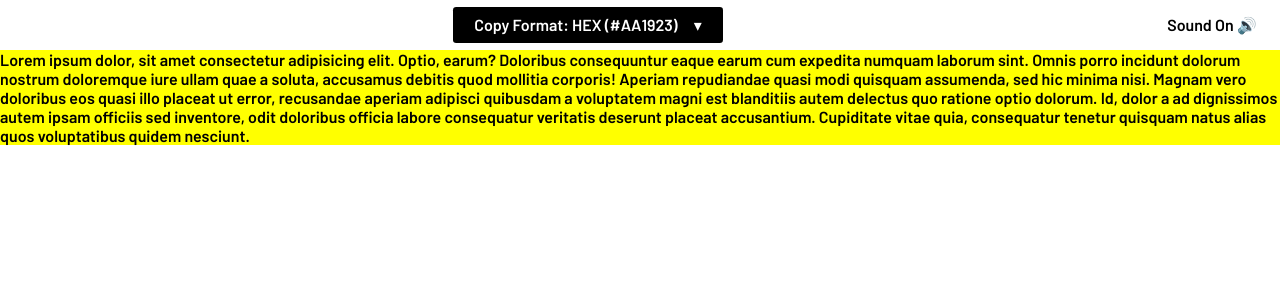
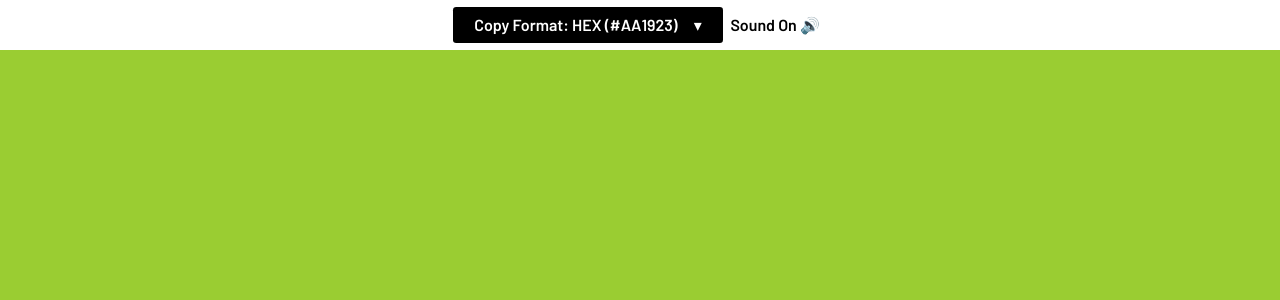
Before and after one commit to minhajul-karim/flatuicolors-clone, a React (Create React App) app: page / in a window 1280 px wide. Shown: the top 300 px of the page. Built offline with nearby package versions, Linux system fonts and the light colour scheme.

Commit message:
Initialized palettes container

```diff
--- a/src/App.js
+++ b/src/App.js
@@ -1,5 +1,6 @@
+import { useGlobalContext } from './context'
 import Header from './components/Header'
-import { useGlobalContext } from './context'
+import Palette from './components/Palette'
 
 function App() {
   const { setHasShownSubmenu } = useGlobalContext()
@@ -15,6 +16,7 @@ function App() {
       }}
     >
       <Header />
+      <Palette />
     </div>
   )
 }
--- a/src/components/Header.js
+++ b/src/components/Header.js
@@ -18,7 +18,6 @@ export default function Header() {
   }
 
   return (
-    <>
     <nav className="top-nav">
       <ul>
         <li />
@@ -63,17 +62,5 @@ export default function Header() {
         </li>
       </ul>
     </nav>
-      <p style={{ backgroundColor: 'yellow' }}>
-        Lorem ipsum dolor, sit amet consectetur adipisicing elit. Optio, earum? Doloribus
-        consequuntur eaque earum cum expedita numquam laborum sint. Omnis porro incidunt dolorum
-        nostrum doloremque iure ullam quae a soluta, accusamus debitis quod mollitia corporis!
-        Aperiam repudiandae quasi modi quisquam assumenda, sed hic minima nisi. Magnam vero
-        doloribus eos quasi illo placeat ut error, recusandae aperiam adipisci quibusdam a
-        voluptatem magni est blanditiis autem delectus quo ratione optio dolorum. Id, dolor a ad
-        dignissimos autem ipsam officiis sed inventore, odit doloribus officia labore consequatur
-        veritatis deserunt placeat accusantium. Cupiditate vitae quia, consequatur tenetur quisquam
-        natus alias quos voluptatibus quidem nesciunt.
-      </p>
-    </>
   )
 }
--- /dev/null
+++ b/src/components/Palette.js
@@ -0,0 +1,3 @@
+export default function Palette() {
+  return <div className="palette-container" />
+}
--- a/src/index.scss
+++ b/src/index.scss
@@ -1,4 +1,8 @@
 @import url('https://fonts.googleapis.com/css2?family=Barlow:wght@600&display=swap');
+
+$top-nav-vertical-padding: 0.45rem;
+$button-vertical-padding: 0.5rem;
+$button-font-size: 1rem;
 
 body {
   font-family: 'Barlow', sans-serif;
@@ -9,17 +13,17 @@ body {
 * {
   margin: 0;
   padding: 0;
-}
-
-code {
-  font-family: source-code-pro, Menlo, Monaco, Consolas, 'Courier New',
-    monospace;
+  box-sizing: border-box;
 }
 
 /**** Nav ****/
 .top-nav {
-  padding: 0.45rem 1rem;
+  height: 50px;
+  padding: 0 1rem;
   text-transform: capitalize;
+  display: flex;
+  justify-content: center;
+  align-items: center;
 
   ul {
     display: flex;
@@ -35,7 +39,7 @@ code {
     width: 100%;
     border: 1px solid #eee;
     border-width: 0 0 1px 0;
-    padding: 0.5rem 0;
+    padding: $button-vertical-padding 0;
     background-color: #fff;
     cursor: pointer;
   }
@@ -90,3 +94,15 @@ code {
     border: 0;
   }
 }
+
+/*** Palette container ***/
+.palette-container {
+  background-color: yellowgreen;
+  height: 100vh; // fallback
+  height: calc(
+    100vh -
+      (
+        #{2 * $button-vertical-padding} + #{2 * $top-nav-vertical-padding} + #{$button-font-size}
+      )
+  );
+}
```
Lines whose indentation alone changed are shown as unchanged.
